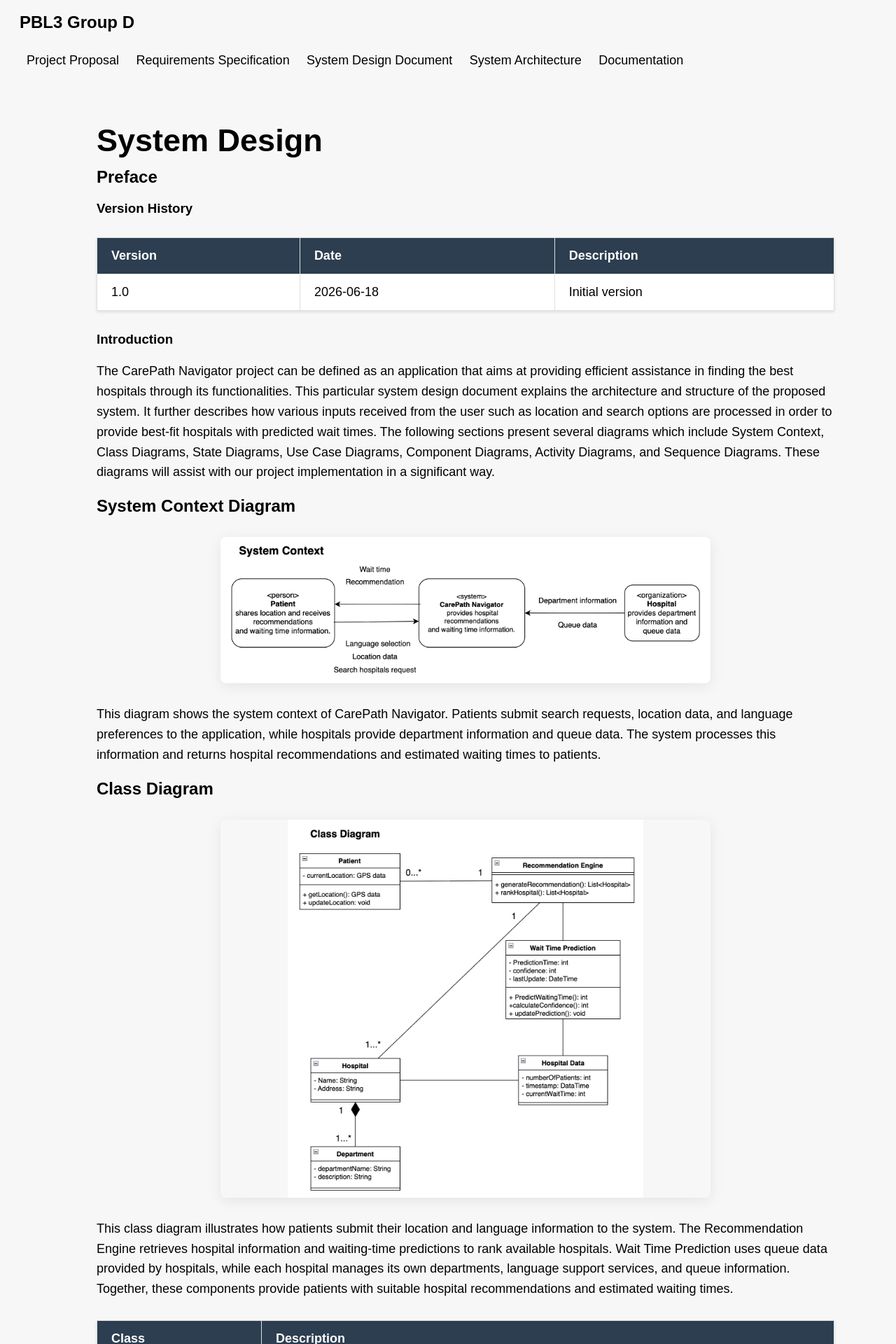
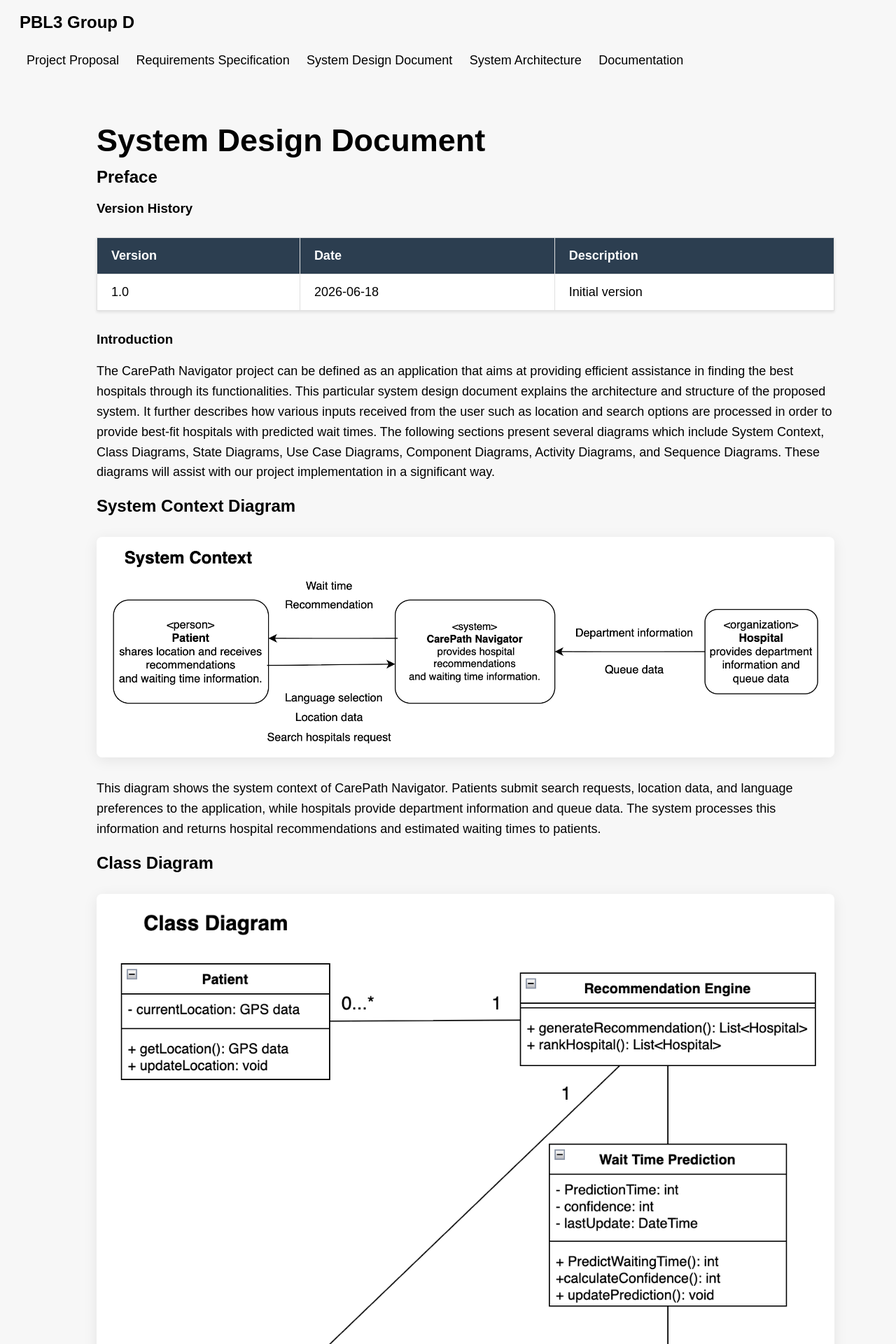
Before and after one commit to daitera1/PBL3-Group-D, a Jekyll site: the page built from _posts/2026-04-28-system-design.md, in a window 1280 px wide. Shown: the top 1920 px of the page at 70% size. Built offline with Jekyll 4.4.1, drawn with Linux system fonts in a browser that asks for light colours.

Commit message:
chore: update post title and prune unused CSS styles

```diff
--- a/_posts/2026-04-28-system-design.md
+++ b/_posts/2026-04-28-system-design.md
@@ -1,6 +1,6 @@
 ---
 layout: default
-title: "System Design"
+title: "System Design Document"
 date: 2026-04-28
 permalink: /posts/system-design/
 ---
--- a/assets/css/style.css
+++ b/assets/css/style.css
@@ -138,7 +138,8 @@ table thead tr {
     text-align: left;
 }
 
-table th, table td {
+table th,
+table td {
     padding: 15px 20px;
     border: 1px solid #e0e0e0;
 }
@@ -154,10 +155,8 @@ table tbody tr:hover {
 /* Responsive Images with Premium Hover Effect */
 .article-content img,
 .article-content-proposal img {
-    width: 100%;
-    max-width: 700px; /* Hard limit on size so it never gets too large on desktop */
-    max-height: 60vh; /* Ensure it fits nicely vertically */
-    object-fit: contain;
+    max-width: 100%;
+    height: auto;
     display: block;
     margin: 30px auto;
     border-radius: 8px;
@@ -185,12 +184,15 @@ img {
     .main {
         margin: 0 15px;
     }
+
     .article-content {
         margin-left: 0;
     }
+
     .intro {
         padding: 0 10px;
     }
+
     table {
         display: block;
         overflow-x: auto;
```
Also changed, not shown: 2 other files.
